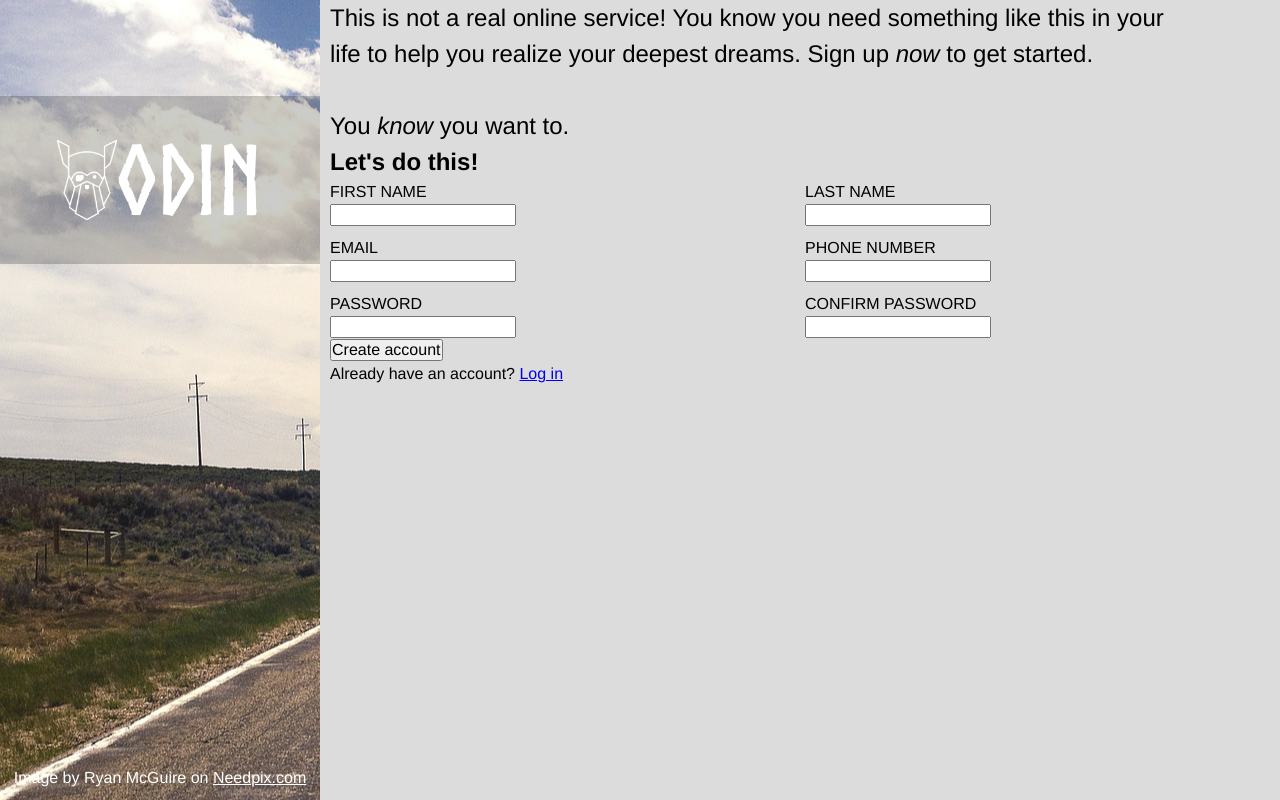
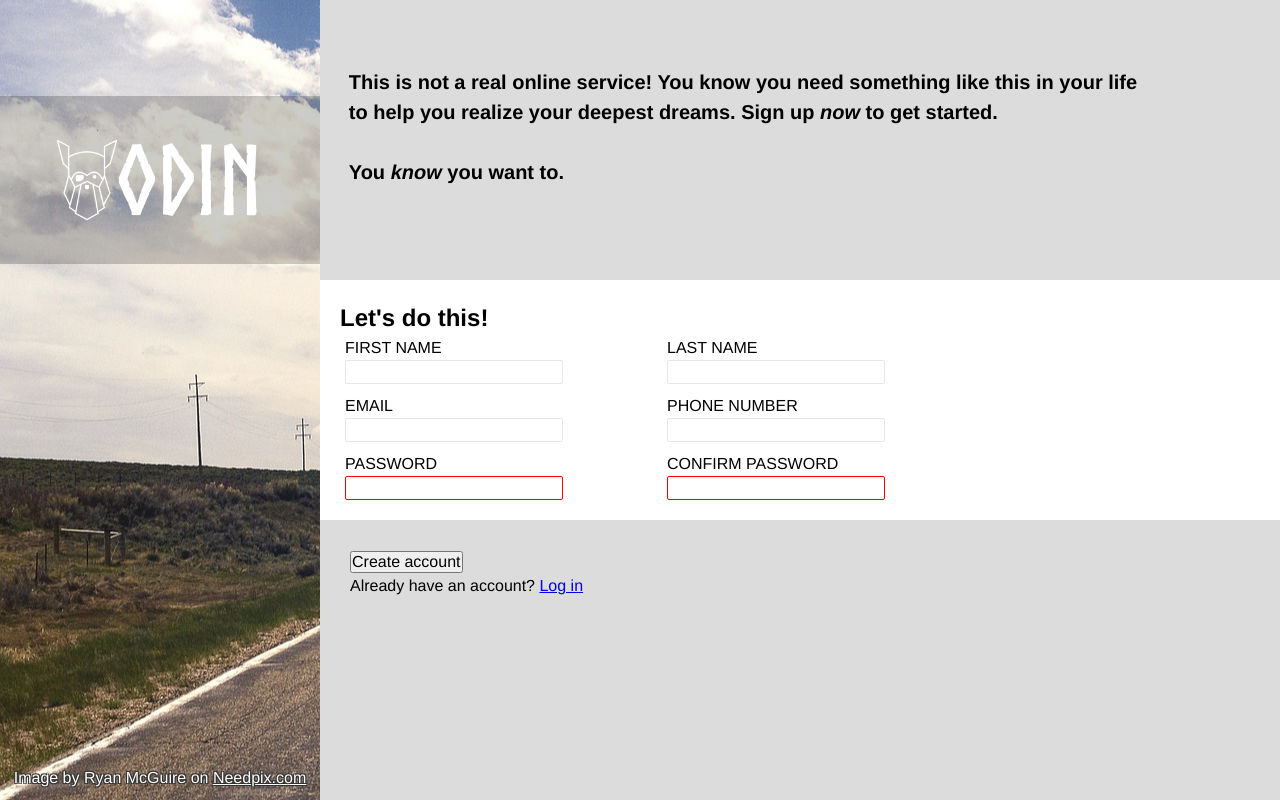
Before and after one commit to byudhip/sign-up-form, a plain HTML site: page index.html in a window 1280 px wide. Drawn offline with Linux system fonts and the light colour scheme.

Commit message:
.right div adjustments - Change height & width distribution to better reflect target layout - Add styling to blockquote - Add styling to form children

```diff
--- a/styles.css
+++ b/styles.css
@@ -44,8 +44,7 @@ textarea {
 .left {
     display: flex;
     flex-direction: column;
-    height: 100vh;
-    width: 25vw;
+    width: 25%;
 }
 
 .logo {
@@ -71,23 +70,43 @@ textarea {
     color: white;
     margin-top: auto;
     margin-bottom: 10px;
+    text-shadow: -1px -1px 0 #333, 1px -1px 0 #333, -1px 1px 0 #333, 1px 1px 0 #333; /* will give thin dark outline around all sides of text, improving readability */
 }
 
 .right {
-    width: 75vw;
+    display: flex;
+    flex-direction: column;
+    width: 75%;
+
+}
+
+.top-right {
+    height: 35%;
     background-color: gainsboro;
-    padding-left: 10px;
 }
 
 blockquote {
     max-width: 90%;
-    font-size: 24px;
+    font-size: 20px;
+    font-weight: 900;
+    padding: 7% 3%;
+}
+
+.middle-right {
+    background-color: white;
+    width: 100%;
+    height: 30%;
+    padding: 20px;
+    /* box-shadow: 0 0 0 1px black; */
 }
 
 form {
     display: flex;
     flex: 1;
     flex-wrap: wrap;
+    width: 70%;
+    justify-content: center;
+    align-items: center;
     gap: 10px;
 }
 
@@ -98,5 +117,24 @@ label {
 }
 
 input {
-    width: 40%;
+    width: 70%;
+    height: 3vh;
+    border: 1px solid #E5E7EB;
+    border-radius: 2px;
 }
+
+input[type='password']:invalid {
+    border: 1px solid red;
+}
+
+input:focus {
+    outline: none;
+    border: 1px solid #007bff;
+    box-shadow: 1px 1px grey;
+}
+
+.bottom-right {
+    height: 35%;
+    padding: 30px;
+    background-color: gainsboro;
+}
```
